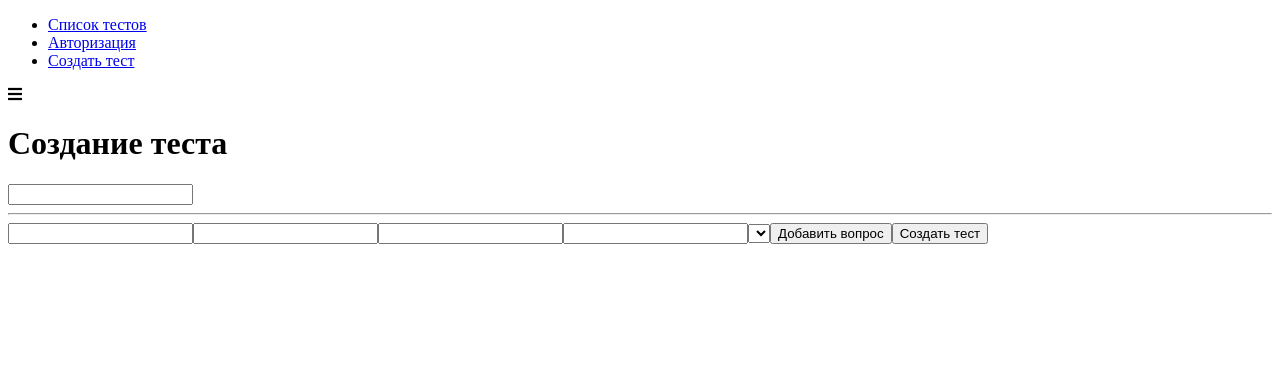
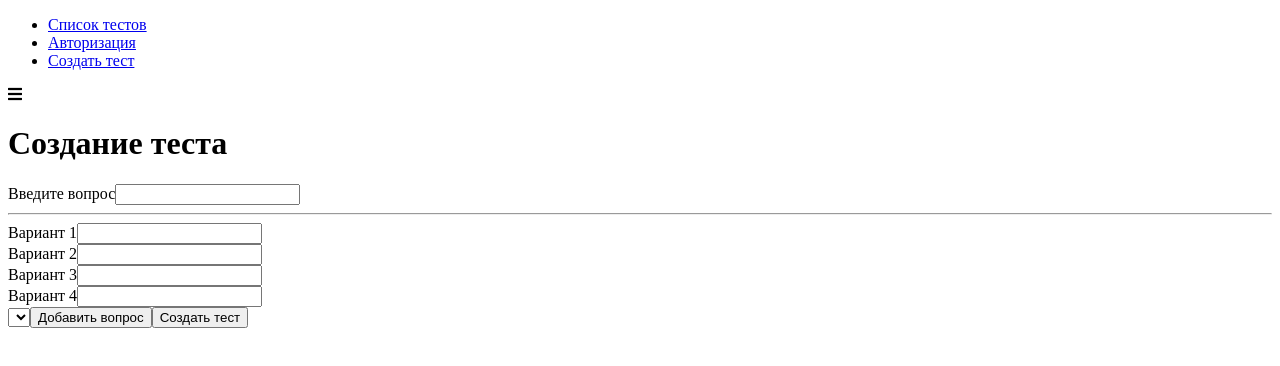
Before and after one commit to aanarkulov/quiz, a React app: page /quiz-creator in a window 1280 px wide. Shown: the top 366 px of the page. Built offline with nearby package versions, Linux system fonts and the light colour scheme.

Commit message:
Создание контролов для формы теста

```diff
--- a/src/containers/QuizCreator/QuizCreator.js
+++ b/src/containers/QuizCreator/QuizCreator.js
@@ -1,8 +1,36 @@
 import React, { Component } from 'react'
 import classes from './QuizCreator.css'
-import Button from '../../components/UI/Button/Button';
+import Button from '../../components/UI/Button/Button'
+import Input from '../../components/UI/Input/Input'
+import { createControl } from '../../form/formFramework'
+import Auxillary from '../../hoc/Auxillary/Auxillary'
+
+function createOptionControl(number) {
+    return createControl({
+        label: `Вариант ${number}`,
+        errorMessage: 'Значение не может быть пустым',
+        id: number
+    }, { required: true })
+}
+
+function createFormControls() {
+    return {
+        question: createControl({
+            label: 'Введите вопрос',
+            errorMessage: 'Вопрос не может быть пустым'
+        }, { required: true }),
+        option1: createOptionControl(1),
+        option2: createOptionControl(2),
+        option3: createOptionControl(3),
+        option4: createOptionControl(4),
+    }
+}
 
 class QuizCreator extends Component {
+    state = {
+        quiz: [],
+        formControls: createFormControls()
+    }
 
     submitHandler = event => {
         event.preventDefault()
@@ -12,6 +40,27 @@
 
     }
 
+    renderInputs = () => {
+        return Object.keys(this.state.formControls).map((controlName, index) => {
+            const control = this.state.formControls[controlName]
+            return (
+                <Auxillary key={controlName + 1} >
+                    <Input
+                        label={control.label}
+                        value={control.value}
+                        errorMessage={control.errorMessage}
+                        valid={control.valid}
+                        touched={control.touched}
+                        shouldValidate={control.validation}
+                        onChange={event => this.onChangeHandler(event, controlName)}
+                    />
+
+                    {index === 0 ? <hr /> : null}
+                </Auxillary>
+            )
+        })
+    }
+
     render() {
         return (
             <div className={classes.QuizCreator}>
@@ -19,12 +68,7 @@
                     <h1>Создание теста</h1>
 
                     <form onSubmit={this.submitHandler}>
-                        <input type="text" />
-                        <hr />
-                        <input type="text" />
-                        <input type="text" />
-                        <input type="text" />
-                        <input type="text" />
+                        {this.renderInputs()}
 
                         <select></select>
 
--- /dev/null
+++ b/src/form/formFramework.js
@@ -0,0 +1,9 @@
+export function createControl(config, validation) {
+    return {
+        ...config,
+        validation,
+        valid: !validation,
+        touched: false,
+        value: ''
+    }
+}
--- /dev/null
+++ b/src/hoc/Auxillary/Auxillary.js
@@ -0,0 +1,3 @@
+const Auxillary = props => props.children
+
+export default Auxillary
```
